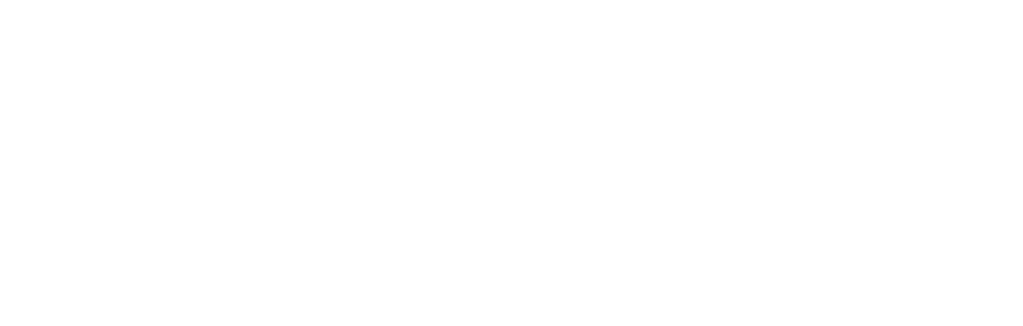
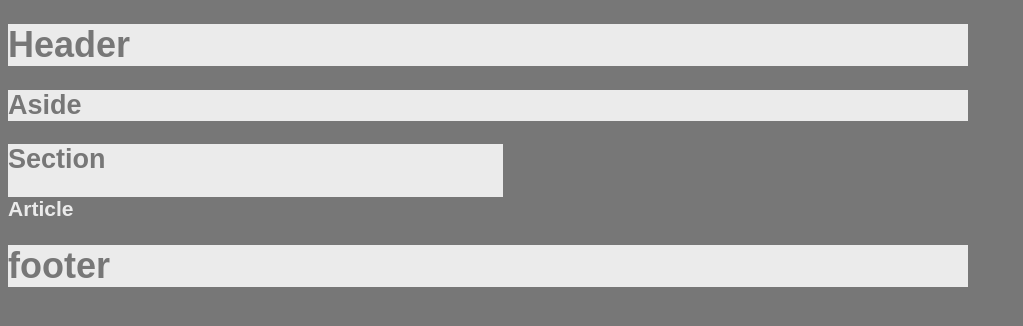
Before and after one commit to Nathaniel-DU/HW-Wireframe, a plain HTML site: page index.html in a window 1280 px wide. Shown: the whole page, without its empty margins (0-1023 px from the left). Drawn offline with Linux system fonts and the light colour scheme.

Commit message:
html-css progress

```diff
--- a/index.html
+++ b/index.html
@@ -3,10 +3,24 @@
     <head>
         <meta charset="UTF-8">
         <title>Wireframe HW</title>
+        <link href="style.css" rel="stylesheet">
     </head>
     <body>
         <header>
-            <h1></h1>
+            <h1>Header</h1>
+            <nav></nav>
         </header>
+        <aside>
+            <h1>Aside</h1>
+        </aside>
+        <section>
+            <h1>Section</h1>
+            <article>
+                <h1>Article</h1>
+            </article>
+        </section>
+        <footer>
+            <h1>footer</h1>
+        </footer>
     </body>
 </html>
--- a/style.css
+++ b/style.css
@@ -0,0 +1,34 @@
+body{
+    font-family: 'Arial', 'Helvetica Neue', Helvetica, sans-serif;
+    color: #777;
+    background: #777;
+    width: 960px;
+    font-size: 18px;
+}
+
+header{
+    background: #ebebeb;
+
+}
+
+nav {
+    background: #ebebeb;
+}
+
+section{
+    background: #ebebeb;
+    width: 495px;
+}
+
+aside{
+    background: #ebebeb;
+}
+
+footer{
+    background: #ebebeb;
+}
+
+article{
+    color: #ebebeb;
+    background: #777;
+}
```
